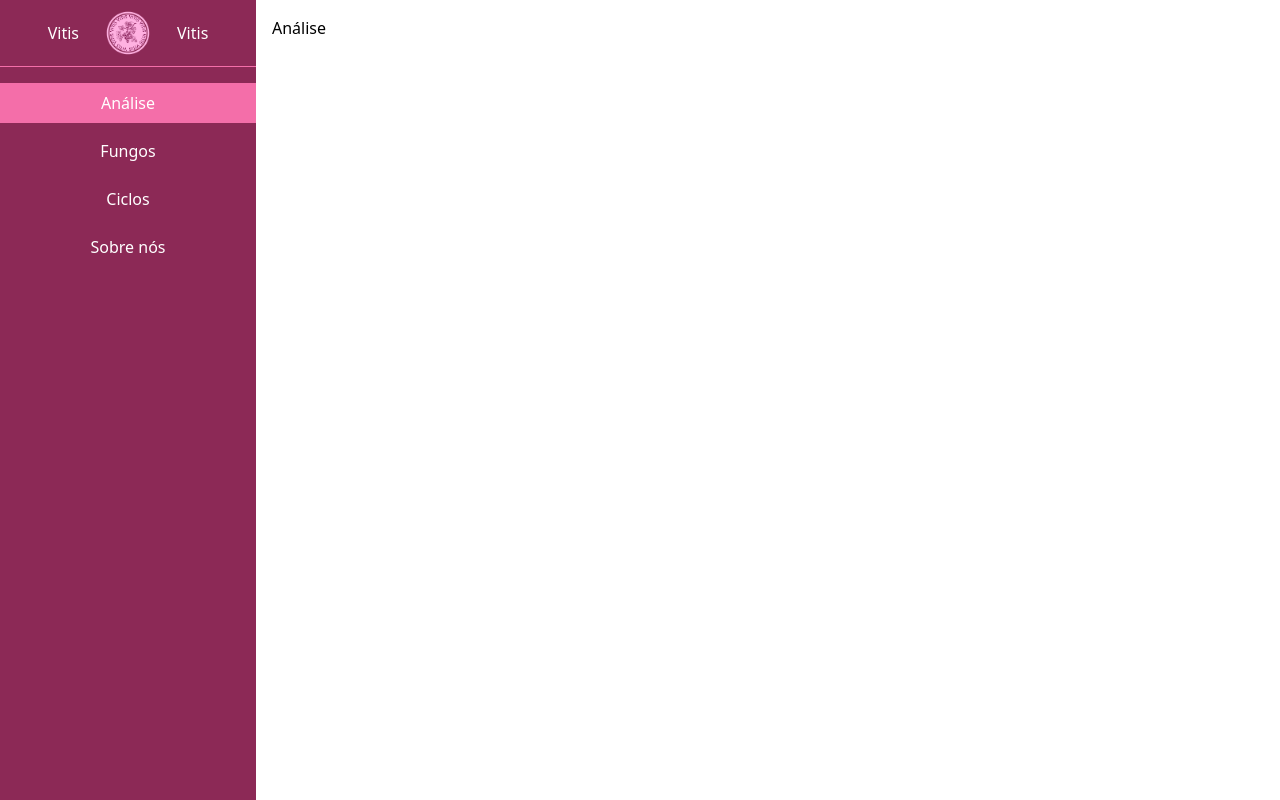
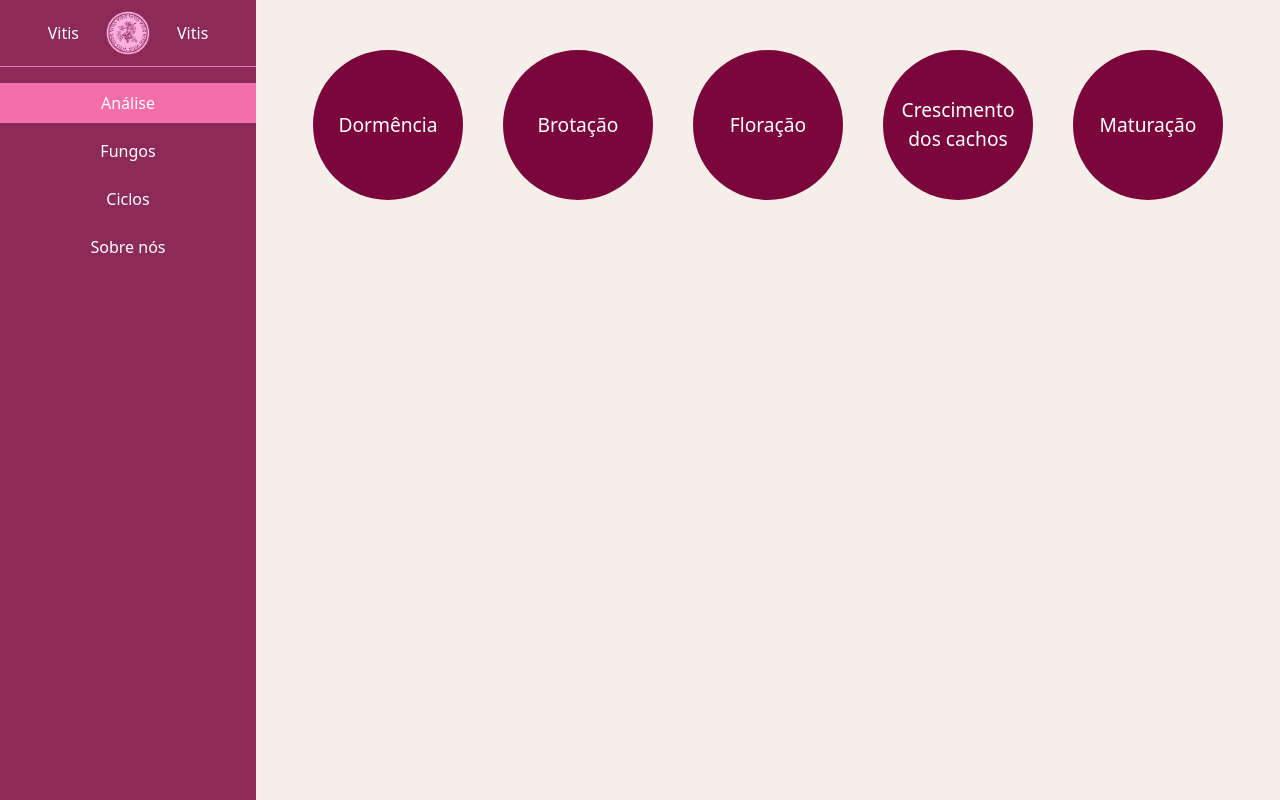
Before and after one commit to Dyeizon/vitis-front, a React (Create React App) app: page /dashboard in a window 1280 px wide. Built offline with nearby package versions, Linux system fonts and the light colour scheme.

Commit message:
Add files via upload

```diff
--- a/src/[Dashboard]/Dashboard.css
+++ b/src/[Dashboard]/Dashboard.css
@@ -1,5 +1,5 @@
 aside {
-    background-color: rgba(122, 6, 59, 0.86);
+    background-color: rgba(122, 6, 59, 0.85);
     color: white;
 }
 
@@ -23,3 +23,46 @@ aside img {
 .disableOption {
     background-color: #F46EA9;
 }
+
+.dashboard-content {
+    background-color: #F6EEE8;
+    min-height: 100vh;
+    padding-top: 50px;
+}
+
+/* Análise */
+
+.analise-ciclos {
+    display: flex;
+    justify-content: center;
+}
+
+.analise-ciclos-grid {
+    display: grid;
+    grid-template-columns: repeat(5, 150px);
+    grid-template-rows: 150px;
+    column-gap: 40px;
+}
+
+.card-ciclo {
+    background-color: rgba(122, 6, 59, 1);
+    font-size: 1.2em;
+    color: white;
+    text-align: center;
+    border-radius: 100%;
+    white-space: pre-wrap;
+    display: flex;
+    align-items: center;
+    justify-content: center;
+
+    transition: 500ms background-color, 200ms border;
+}
+
+.card-ciclo:hover {
+    background-color: #f73489;
+}
+
+.ciclo-selecionado {
+    border: 4px solid #c40055;
+    background-color: #f73489;
+}
--- a/src/[Dashboard]/Dashboard.jsx
+++ b/src/[Dashboard]/Dashboard.jsx
@@ -2,7 +2,7 @@ import "./Dashboard.css";
 import logo from "./../img/logo.png";
 import { useState } from "react";
 
-import Analise from "./Analise";
+import Analise from "./[Analise]/Analise";
 import Fungis from "./Fungis";
 import Cycles from "./Cycles";
 import AboutUs from "./AboutUs";
@@ -38,7 +38,7 @@ export default function Dashboard() {
                 </div>
             </aside>
 
-            <div className="p-4 sm:ml-64">
+            <div className="dashboard-content p-4 sm:ml-64">
                 {selected === "analise" ? <Analise/> : ""}
                 {selected === "fungis" ? <Fungis/> : ""}
                 {selected === "cycles" ? <Cycles/> : ""}
--- a/src/[Dashboard]/Fungis.jsx
+++ b/src/[Dashboard]/Fungis.jsx
@@ -2,7 +2,7 @@ import "./Dashboard.css";
 
 export default function Fungis() {
     return (
-        <h1>Fungis</h1>
+        <h1>Fungos</h1>
     );
 
 }
--- /dev/null
+++ b/src/[Dashboard]/[Analise]/Analise.jsx
@@ -0,0 +1,16 @@
+import "./../Dashboard.css";
+
+import ControladorCiclos from "./ControladorCiclos";
+
+export default function Analise() {
+    return (
+        <section className="analise">
+            <div className="analise-ciclos">
+                <ControladorCiclos>
+
+                </ControladorCiclos>
+            </div>
+        </section>
+    );
+
+}
--- /dev/null
+++ b/src/[Dashboard]/[Analise]/CardCiclo.jsx
@@ -0,0 +1,8 @@
+export default function CardCiclo({text, onClickEvent, selectedButton, idCiclo}) {
+    return (
+        <button onClick={() => onClickEvent(idCiclo)} className={`${selectedButton === idCiclo ? "ciclo-selecionado" : ""} card-ciclo`}>
+            <h2>{text}</h2>
+        </button>
+    );
+
+}
--- /dev/null
+++ b/src/[Dashboard]/[Analise]/ControladorCiclos.jsx
@@ -0,0 +1,21 @@
+import { useState } from "react";
+import CardCiclo from "./CardCiclo";
+
+export default function ControladorCiclos({children}) {
+    const [selectedButton, setSelectedButton] = useState(null);
+
+    const handleButtonClick = (buttonNumber) => {
+        setSelectedButton(buttonNumber);
+    }
+
+    return (
+        <div className="analise-ciclos-grid">
+            <CardCiclo onClickEvent={handleButtonClick} selectedButton={selectedButton} idCiclo={1} text="Dormência"/>
+            <CardCiclo onClickEvent={handleButtonClick} selectedButton={selectedButton} idCiclo={2} text="Brotação"/>
+            <CardCiclo onClickEvent={handleButtonClick} selectedButton={selectedButton} idCiclo={3} text="Floração"/>
+            <CardCiclo onClickEvent={handleButtonClick} selectedButton={selectedButton} idCiclo={4} text={"Crescimento\ndos cachos"}/>
+            <CardCiclo onClickEvent={handleButtonClick} selectedButton={selectedButton} idCiclo={5} text="Maturação"/>
+        </div>
+    );
+
+}
--- a/src/[Home]/Home.css
+++ b/src/[Home]/Home.css
@@ -61,7 +61,7 @@
     color: white;
     padding: 10px 60px;
     font-size: 1.2em;
-    transition: background-color 200ms ease-in, border-radius 250ms;
+    transition: 200ms background-color, 250ms border-radius;
 }
 
 .home main button:hover {
```
